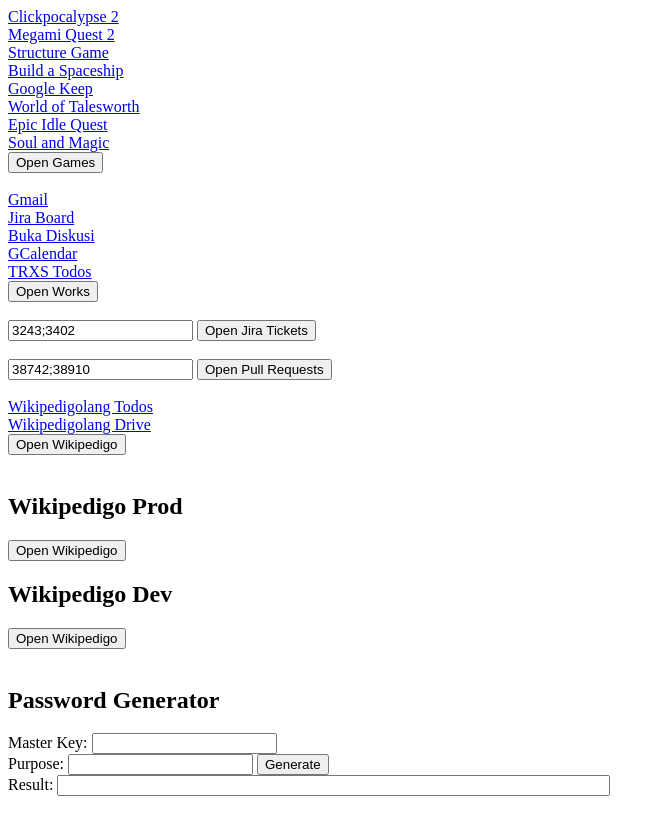
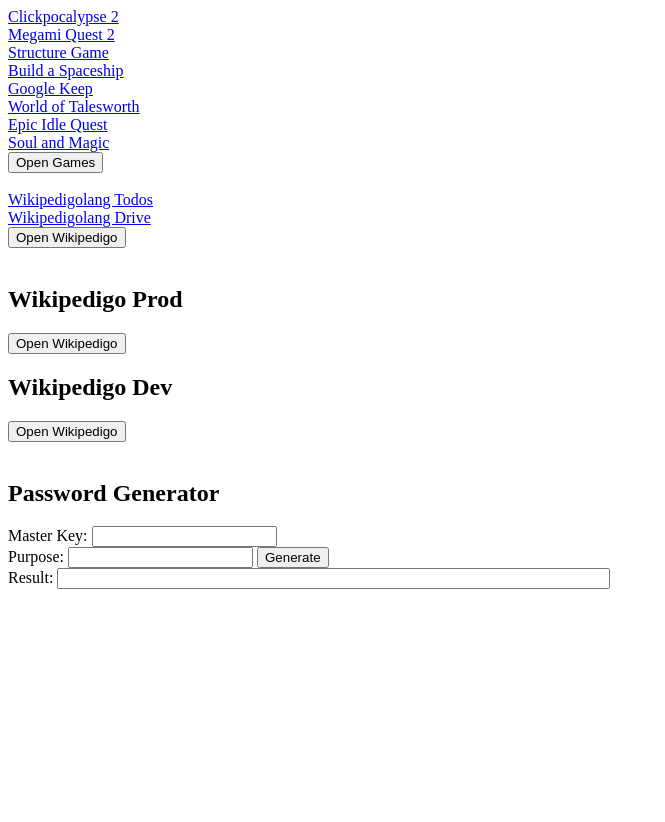
Before and after one commit to yusufRahmatullah/passgen, a plain HTML site: page index.html in a window 1280 px wide. Shown: the whole page, without its empty margins (0-665 px from the left). After the commit the page ends 800 px from the top, so only its background shows below. Drawn offline with Linux system fonts and the light colour scheme.

Commit message:
change it to form

```diff
--- a/index.html
+++ b/index.html
@@ -7,21 +7,6 @@
 <body onload="initAll();">
 <div id="game-container"></div>
 <button onclick="openGames();">Open Games</button>
-<br />
-<br />
-
-
-<div id="work-container"></div>
-<button onclick="openWorks();">Open Works</button>
-<br />
-<br />
-
-<input id="ticketID" type="text" value="" placeholder="Insert multiple ticket ID separate by semicolon(;)"/>
-<button onclick="openTickets();">Open Jira Tickets</button>
-<br />
-<br />
-<input id="pullID" type="text" value="" placeholder="Insert multiple pull ID separate by semicolon(;)"/>
-<button onclick="openPulls();">Open Pull Requests</button>
 <br />
 <br />
 
@@ -39,18 +24,19 @@
 <br />
 
 <h2>Password Generator</h2>
+<form onsubmit="generatePassword(); return false;">
 	<label for="master">Master Key: </label>
 	<input type="password" id="master" name="master" />
 	<br />
 	<label for="purpose">Purpose: </label>
 	<input type="password" id="purpose" name="purpose" />
-<button onclick="generatePassword();">Generate</button>
+	<button type="submit">Generate</button>
 	<br />
 	<label for="result">Result: </label>
 	<input type="text" id="result" name="result" size="66" />
+</form>
 <br /><br />
-
-<script type="text/javascript" src="home.js"></script>
+<script type="text/javascript" src="index.js"></script>
 <script type="text/javascript" src="seedrandom.js"></script>
 </body>
 </html>
--- a/home.js
+++ b/index.js
@@ -41,33 +41,6 @@
       title: 'Soul and Magic'
     },
   ],
-  works: [
-    {
-      className: 'work',
-      href: 'https://gmail.com',
-      title: 'Gmail'
-    },
-    {
-      className: 'work',
-      href: 'https://tutuplapak.atlassian.net/secure/RapidBoard.jspa?rapidView=30&selectedIssue=TRXS-3052&assignee=yusuf.rahmatullah&assignee=UNASSIGNED_USER_ID',
-      title: 'Jira Board'
-    },
-    {
-      className: 'passive',
-      href: 'https://diskusi.bukalapak.io/',
-      title: 'Buka Diskusi'
-    },
-    {
-      className: 'work',
-      href: 'https://calendar.google.com/calendar/r',
-      title: 'GCalendar'
-    },
-    {
-      className: 'passive',
-      href: 'https://trello.com/b/H1OlcJ5F/trxs',
-      title: 'TRXS Todos'
-    },
-  ],
   wikipedigos: [
     {
       className: 'passive',
@@ -80,45 +53,11 @@
       title: 'Wikipedigolang Drive'
     },
   ],
-  jiraTickets: [
-    3243,
-    3402
-  ],
-  pullIDs: [
-    38742,
-    38910
-  ],
-  anotherLinks: [
-  ],
 };
 
 function generateWikipedigos() {
   var gc = document.getElementById('wikipedigo-container');
   data.wikipedigos.forEach(g => {
-    var a = document.createElement('a');
-    a.setAttribute('class', g.className);
-    a.setAttribute('href', g.href);
-    a.setAttribute('target', '_blank');
-    a.innerHTML = g.title;
-    var b = document.createElement('br');
-    gc.append(a);
-    gc.append(b);
-  });
-}
-
-function generatePulls() {
-  var ti = document.getElementById('pullID');
-  ti.setAttribute('value', data.pullIDs.join(';'));
-}
-
-function generateJira() {
-  var ti = document.getElementById('ticketID');
-  ti.setAttribute('value', data.jiraTickets.join(';'));
-}
-
-function generateWorks() {
-  var gc = document.getElementById('work-container');
-  data.works.forEach(g => {
     var a = document.createElement('a');
     a.setAttribute('class', g.className);
     a.setAttribute('href', g.href);
@@ -146,10 +85,7 @@
 
 function initAll() {
   generateGames();
-  generateWorks();
   generateWikipedigos();
-  generateJira();
-  generatePulls();
 }
 
 function openIgo(env) {
@@ -165,46 +101,11 @@
   });
 }
 
-function openWorks() {
-  els = document.querySelectorAll('.work');
-  els.forEach((el) => {
-    el.click();
-  });
-  // open another links
-  data.anotherLinks.forEach(l => {
-    window.open(l);
-  });
-}
-
 function openWikipedigo() {
   els = document.querySelectorAll('.wikipedigo');
   els.forEach((el) => {
     el.click();
   });
-}
-
-function openPulls() {
-  node = document.querySelector('#pullID');
-  value = node.value
-  if (value !== "") {
-    ar = value.split(';');
-    ar.forEach(a => {
-      url = "https://github.com/bukalapak/mothership/pull/" + a.trim();
-      window.open(url);
-    });
-  }
-}
-
-function openTickets() {
-  node = document.querySelector('#ticketID');
-  value = node.value
-  if (value !== "") {
-    ar = value.split(';');
-    ar.forEach(a => {
-      url = "https://tutuplapak.atlassian.net/browse/TRXS-" + a.trim();
-      window.open(url);
-    });
-  }
 }
 
 var _syms = '!@#$%^&*-_'; // 0:10
```
Lines whose indentation alone changed are shown as unchanged.
